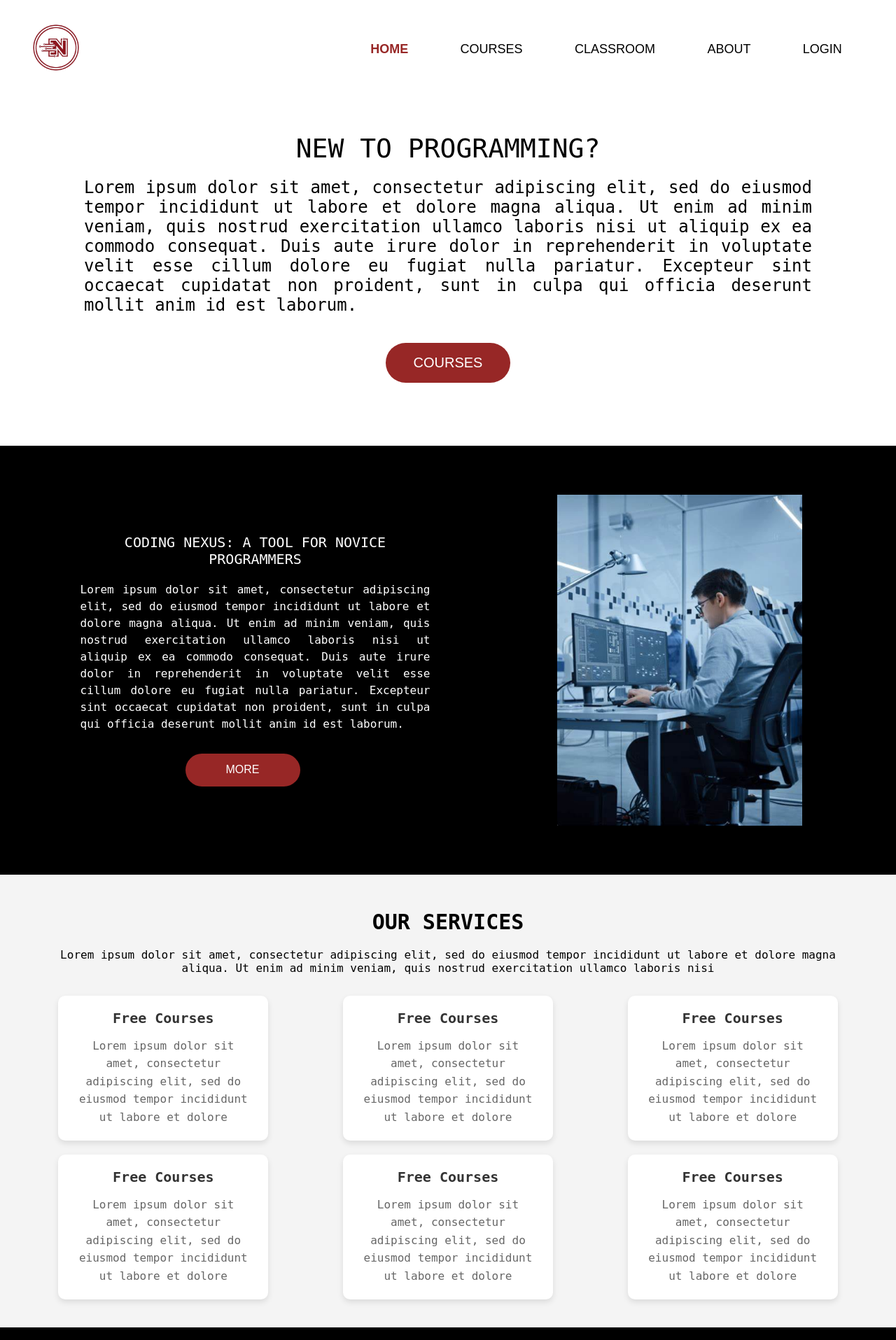
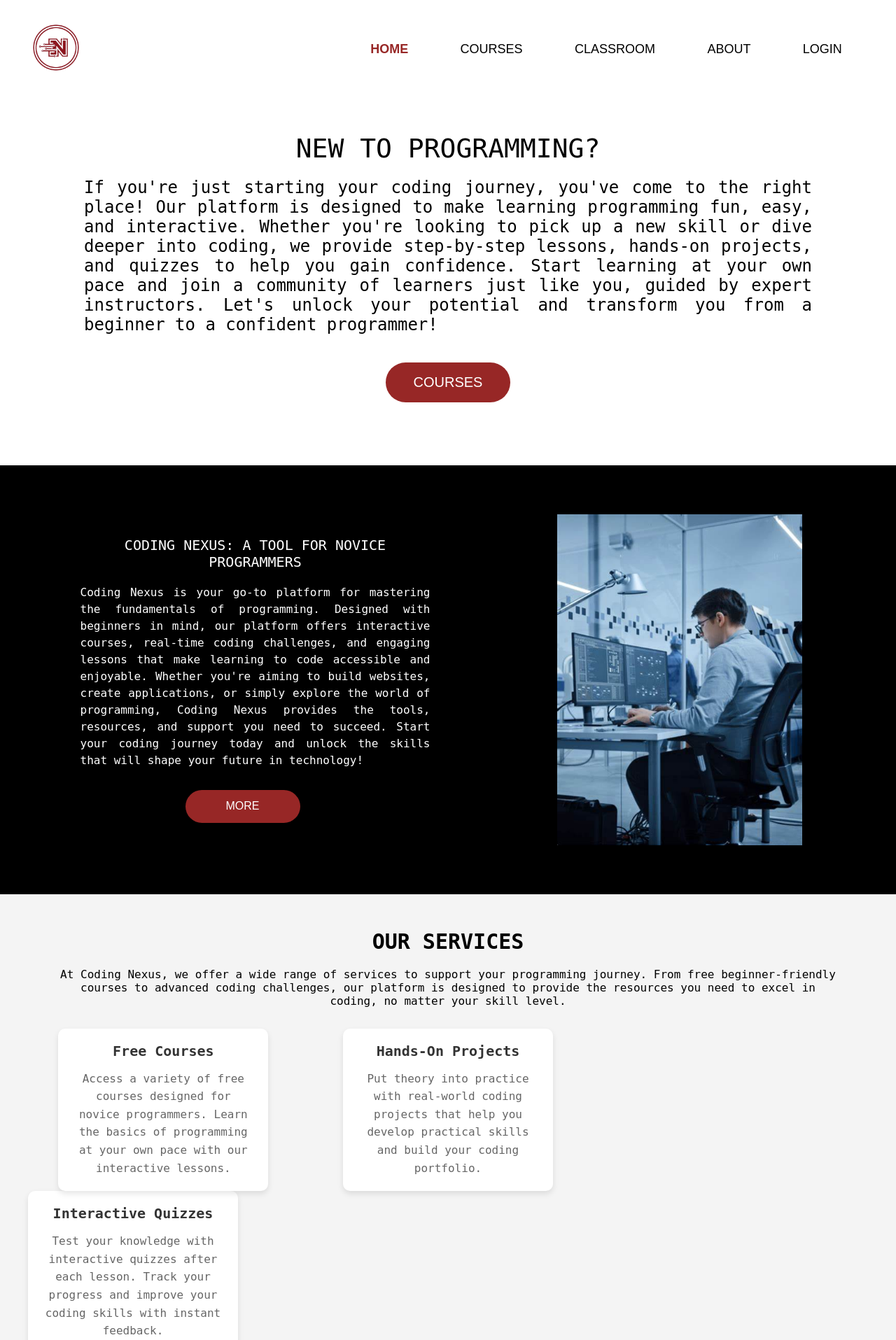
Before and after one commit to maia-airen/CodingNexus, a Django app: page / in a window 1280 px wide. Shown: the top 1915 px of the page at 70% size. Run offline with Django 5.2, Linux system fonts and the light colour scheme.

Commit message:
add content to home.html

```diff
--- a/templates/home.html
+++ b/templates/home.html
@@ -17,12 +17,12 @@
     </div>
     <div class="description-container">
         <div class="description">
-            <p>Lorem ipsum dolor sit amet, consectetur adipiscing elit,
-              sed do eiusmod tempor incididunt ut labore et dolore magna aliqua.
-              Ut enim ad minim veniam, quis nostrud exercitation ullamco laboris nisi
-              ut aliquip ex ea commodo consequat. Duis aute irure dolor in reprehenderit
-              in voluptate velit esse cillum dolore eu fugiat nulla pariatur. Excepteur sint
-              occaecat cupidatat non proident, sunt in culpa qui officia deserunt mollit anim id est laborum.</p>
+            <p>If you're just starting your coding journey, you've come to the right place!
+              Our platform is designed to make learning programming fun, easy, and interactive.
+              Whether you're looking to pick up a new skill or dive deeper into coding, we provide step-by-step lessons,
+              hands-on projects, and quizzes to help you gain confidence. Start learning at your own pace and join a community
+              of learners just like you, guided by expert instructors. Let's unlock your potential and transform you from a beginner
+              to a confident programmer!</p>
 
         </div>
     </div>
@@ -39,12 +39,11 @@
         <div class="abt-content">
           <div class="abttitle">CODING NEXUS: A TOOL FOR NOVICE PROGRAMMERS</div>
           <div class="abtdescription">
-            Lorem ipsum dolor sit amet, consectetur adipiscing elit,
-            sed do eiusmod tempor incididunt ut labore et dolore magna aliqua.
-            Ut enim ad minim veniam, quis nostrud exercitation ullamco laboris nisi
-            ut aliquip ex ea commodo consequat. Duis aute irure dolor in reprehenderit
-            in voluptate velit esse cillum dolore eu fugiat nulla pariatur. Excepteur sint
-            occaecat cupidatat non proident, sunt in culpa qui officia deserunt mollit anim id est laborum.
+            Coding Nexus is your go-to platform for mastering the fundamentals of programming.
+        Designed with beginners in mind, our platform offers interactive courses, real-time coding challenges,
+        and engaging lessons that make learning to code accessible and enjoyable. Whether you're aiming to build websites,
+        create applications, or simply explore the world of programming, Coding Nexus provides the tools, resources, and support
+        you need to succeed. Start your coding journey today and unlock the skills that will shape your future in technology!
         </div>
           <div class="button-container">
             <div class="button-text"><a href="about.html>">MORE</a></div>
@@ -60,9 +59,9 @@
   <section class="services">
     <div class="servicetop">
         <h1 class="servicetitle">OUR SERVICES</h1>
-    <h2 class="servicedescription"> Lorem ipsum dolor sit amet, consectetur adipiscing elit,
-        sed do eiusmod tempor incididunt ut labore et dolore magna aliqua.
-        Ut enim ad minim veniam, quis nostrud exercitation ullamco laboris nisi </h2>
+    <h2 class="servicedescription"> At Coding Nexus, we offer a wide range of services to support your programming journey.
+      From free beginner-friendly courses to advanced coding challenges, our platform is designed to provide the resources
+      you need to excel in coding, no matter your skill level. </h2>
     </div>
 
     <div class="service">
@@ -70,37 +69,38 @@
       <div class="servicesbox">
         <div class="service-text">Free Courses</div>
         <div class="service-description">
-          Lorem ipsum dolor sit amet, consectetur adipiscing elit, sed do eiusmod tempor incididunt ut labore et dolore
+          Access a variety of free courses designed for novice programmers. Learn the basics of programming at your own pace with our interactive lessons.
         </div>
       </div>
       <div class="servicesbox">
-        <div class="service-text">Free Courses</div>
+        <div class="service-text">Hands-On Projects</div>
         <div class="service-description">
-          Lorem ipsum dolor sit amet, consectetur adipiscing elit, sed do eiusmod tempor incididunt ut labore et dolore
+          Put theory into practice with real-world coding projects that help you develop practical skills and build your coding portfolio.
+        </div>
         </div>
       </div>
       <div class="servicesbox">
-        <div class="service-text">Free Courses</div>
+        <div class="service-text">Interactive Quizzes</div>
         <div class="service-description">
-          Lorem ipsum dolor sit amet, consectetur adipiscing elit, sed do eiusmod tempor incididunt ut labore et dolore
+          Test your knowledge with interactive quizzes after each lesson. Track your progress and improve your coding skills with instant feedback.
         </div>
       </div>
       <div class="servicesbox">
-        <div class="service-text">Free Courses</div>
+        <div class="service-text">Expert Guidance</div>
         <div class="service-description">
-          Lorem ipsum dolor sit amet, consectetur adipiscing elit, sed do eiusmod tempor incididunt ut labore et dolore
+          Learn from experienced instructors who are here to guide you every step of the way. Get personalized feedback and support to enhance your learning experience.
         </div>
       </div>
       <div class="servicesbox">
-        <div class="service-text">Free Courses</div>
+        <div class="service-text">Collaborative Learning</div>
         <div class="service-description">
-          Lorem ipsum dolor sit amet, consectetur adipiscing elit, sed do eiusmod tempor incididunt ut labore et dolore
+          Connect with fellow learners through collaborative coding sessions, group projects, and peer discussions. Share insights, ask questions, and grow together as a team.
         </div>
       </div>
       <div class="servicesbox">
-        <div class="service-text">Free Courses</div>
+        <div class="service-text">Flexible Learning</div>
         <div class="service-description">
-          Lorem ipsum dolor sit amet, consectetur adipiscing elit, sed do eiusmod tempor incididunt ut labore et dolore
+          Learn at your own pace, on your own schedule. Our courses are designed to be accessible anytime, anywhere, so you can code when it suits you.
         </div>
       </div>
     </div>
```
